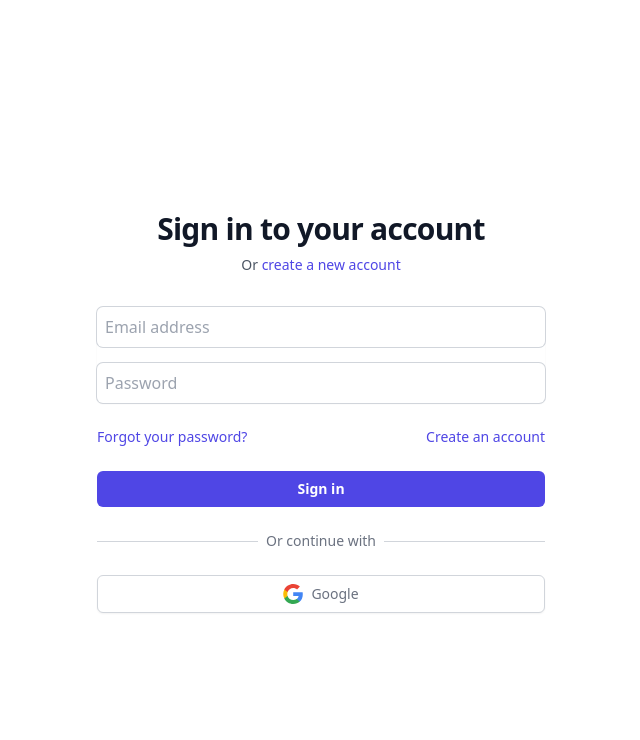
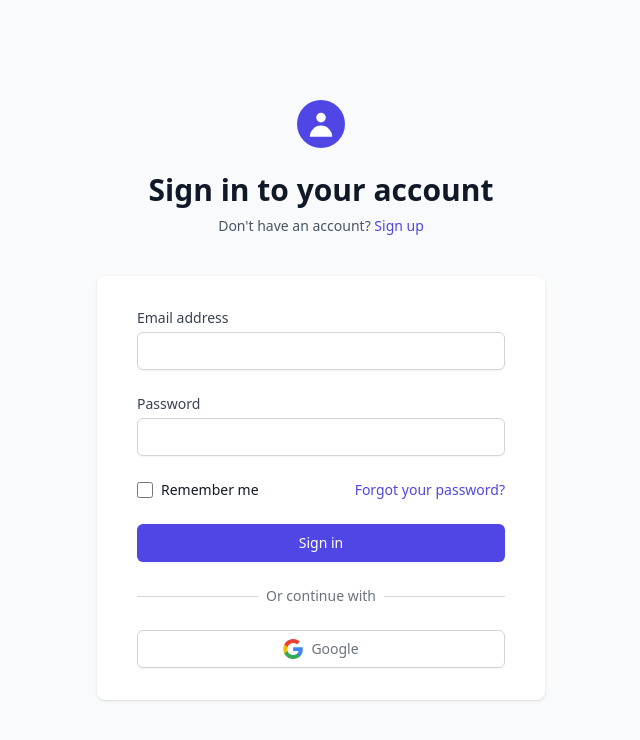
Before and after one commit to selen-nium/Costco-Co---Fluxion, a Next.js app in the folder fluxion/: page /auth/signin in a window 1280 px wide. Shown: the top 740 px of the page, without its empty margins (319-959 px from the left). Built offline with nearby package versions, Linux system fonts and the light colour scheme; no server answers.

Commit message:
reset pw fix

```diff
--- a/fluxion/app/auth/forgetpassword/page.tsx
+++ b/fluxion/app/auth/forgetpassword/page.tsx
@@ -62,7 +62,8 @@ export default function ForgotPassword() {
               <div className="ml-3">
                 <h3 className="text-sm font-medium text-green-800">Success!</h3>
                 <div className="mt-2 text-sm text-green-700">
-                  <p>We've sent a password reset link to your email address. Please check your inbox.</p>
+                  <p>We've sent a password reset link to your email address. Please check your inbox. </p>
+                  <p>The email may take around 3 minutes to send.</p>
                 </div>
                 <div className="mt-4">
                   <Link href="/auth/signin" className="text-sm font-medium text-green-800 hover:text-green-700">
--- a/fluxion/app/auth/resetpassword/page.tsx
+++ b/fluxion/app/auth/reset-password/page.tsx
@@ -15,33 +15,46 @@ export default function ResetPassword() {
   const router = useRouter();
 
   // Check for access token in the URL hash
+  // In your ResetPassword component's useEffect
   useEffect(() => {
     const checkHash = async () => {
+      // Only run in browser environment
+      if (typeof window === 'undefined') return;
+
       // Check for hash parameters
-      const hashParams = new URLSearchParams(window.location.hash.substring(1));
-      const accessToken = hashParams.get('access_token');
-      const type = hashParams.get('type');
+      const hash = window.location.hash;
+      if (!hash) {
+        setError('No reset token found. Please request a new password reset link.');
+        return;
+      }
 
-      if (accessToken && type === 'recovery') {
-        // Set session with the access token
-        const { error } = await supabase.auth.setSession({
-          access_token: accessToken,
-          refresh_token: '',
-        });
+      try {
+        // Parse the hash parameters
+        const hashParams = new URLSearchParams(hash.substring(1));
+        const accessToken = hashParams.get('access_token');
+        const type = hashParams.get('type');
 
-        if (error) {
-          console.error('Error setting session:', error);
-          setError('Invalid or expired reset link. Please request a new one.');
+        if (accessToken && type === 'recovery') {
+          console.log("Found recovery token");
+          // Don't try to set session yet, just mark the hash as valid
+          setValidHash(true);
+          // Store the token for later use
+          setResetToken(accessToken);
         } else {
-          setValidHash(true);
+          console.log("Missing or invalid token parameters:", { accessToken, type });
+          setError('Invalid reset link. Please request a new password reset link.');
         }
-      } else if (!accessToken) {
-        setError('No reset token found. Please request a new password reset link.');
+      } catch (err) {
+        console.error("Error processing reset link:", err);
+        setError('Error processing reset link. Please request a new one.');
       }
     };
 
     checkHash();
   }, []);
+
+  // Add a state to store the token
+  const [resetToken, setResetToken] = useState<string | null>(null);
 
   const handleSubmit = async (e: FormEvent) => {
     e.preventDefault();
@@ -57,26 +70,37 @@ export default function ResetPassword() {
       return;
     }
 
+    if (!resetToken) {
+      setError("Reset token is missing. Please try again with a new reset link.");
+      return;
+    }
+
     setLoading(true);
     setError("");
 
     try {
-      // Update password using Supabase Auth
-      const { error } = await supabase.auth.updateUser({
-        password,
-      });
+      console.log("Updating password with token...");
+
+      // Update password using token directly
+      const { error } = await supabase.auth.updateUser(
+        { password },
+        { accessToken: resetToken }
+      );
 
       if (error) {
+        console.error("Error updating password:", error);
         throw error;
       }
 
+      console.log("Password updated successfully");
       setSuccess(true);
 
       // Redirect to sign-in page after a delay
       setTimeout(() => {
-        router.push('/auth/signin?reset=true');
+        window.location.href = '/auth/signin?reset=true';
       }, 3000);
     } catch (err: any) {
+      console.error("Password reset failed:", err);
       setError(err.message || 'Failed to reset password');
     } finally {
       setLoading(false);
--- a/fluxion/app/auth/signin/page.tsx
+++ b/fluxion/app/auth/signin/page.tsx
@@ -1,7 +1,7 @@
 "use client";
 
 import { useState, FormEvent } from "react";
-import { useRouter, useSearchParams } from "next/navigation";
+import { useRouter } from "next/navigation";
 import Link from "next/link";
 import { useAuth } from "@/lib/auth-context";
 import { supabase } from "@/lib/supabase";
@@ -11,100 +11,114 @@ export default function SignIn() {
   const [password, setPassword] = useState("");
   const [error, setError] = useState("");
   const [loading, setLoading] = useState(false);
+  const [verificationMessage, setVerificationMessage] = useState("");
   const router = useRouter();
-  const searchParams = useSearchParams();
   const { signIn } = useAuth();
-
-  // Check for success messages from other flows
-  const registered = searchParams?.get("registered");
-  const reset = searchParams?.get("reset");
 
   const handleSubmit = async (e: FormEvent) => {
     e.preventDefault();
+
+    // Reset states
     setError("");
-    setLoading(true);
+    setVerificationMessage("");
 
-    // Validate input
+    // Validation
     if (!email || !password) {
-      setError("Please enter both email and password");
-      setLoading(false);
+      setError("Email and password are required");
       return;
     }
 
+    // Email validation
+    const emailRegex = /^[^\s@]+@[^\s@]+\.[^\s@]+$/;
+    if (!emailRegex.test(email)) {
+      setError("Please enter a valid email address");
+      return;
+    }
+
+    setLoading(true);
+
     try {
-      console.log("Attempting sign in...");
-      const result = await signIn(email, password);
-      console.log("Sign in result:", result);
+      const { data, error } = await supabase.auth.signInWithPassword({
+        email,
+        password
+      });
 
-      if (result.error) {
-        setError(result.error.message || "Invalid email or password");
-        console.log("Sign in error:", result.error);
-      } else if (result.success) {
-        console.log("Sign in successful, redirecting...");
-        setTimeout(() => {
+      // Check for specific error types
+      if (error) {
+        if (error.message.includes("Email not confirmed") ||
+            error.message.includes("not confirmed") ||
+            error.message.toLowerCase().includes("verification")) {
+          // Email not verified error
+          setVerificationMessage("Please verify your email address before signing in. Check your inbox for a verification link.");
+        } else {
+          // Other authentication errors
+          setError(error.message || "Invalid login credentials");
+        }
+      } else if (data.user) {
+        // Successful login
         router.push('/dashboard');
-        }, 100);
-      }
-      else {
-        console.log("No success or error returned");
       }
     } catch (err) {
-      console.error("Sign in exception:", err);
-      setError("An unexpected error occurred");
+      setError('An unexpected error occurred');
+      console.error(err);
+    } finally {
+      setLoading(false);
+    }
+  };
+
+  // Function to resend verification email
+  const resendVerificationEmail = async () => {
+    if (!email) {
+      setError("Please enter your email address first");
+      return;
+    }
+
+    setLoading(true);
+
+    try {
+      const { error } = await supabase.auth.resend({
+        type: 'signup',
+        email: email
+      });
+
+      if (error) {
+        setError(error.message);
+      } else {
+        setVerificationMessage("Verification email resent! Please check your inbox.");
+      }
+    } catch (err) {
+      setError('Failed to resend verification email');
+      console.error(err);
+    } finally {
+      setLoading(false);
     }
   };
 
   return (
-    <div className="flex min-h-screen flex-col items-center justify-center py-12 px-4 sm:px-6 lg:px-8">
-      <div className="w-full max-w-md space-y-8">
-        <div>
-          <h2 className="mt-6 text-center text-3xl font-bold tracking-tight text-gray-900">
+    <div className="min-h-screen bg-gray-50 flex flex-col justify-center py-12 sm:px-6 lg:px-8">
+      <div className="sm:mx-auto sm:w-full sm:max-w-md">
+        <div className="flex justify-center">
+          {/* You can replace this with your logo */}
+          <div className="h-12 w-12 rounded-full bg-indigo-600 flex items-center justify-center">
+            <svg xmlns="http://www.w3.org/2000/svg" className="h-8 w-8 text-white" viewBox="0 0 20 20" fill="currentColor">
+              <path fillRule="evenodd" d="M10 9a3 3 0 100-6 3 3 0 000 6zm-7 9a7 7 0 1114 0H3z" clipRule="evenodd" />
+            </svg>
+          </div>
+        </div>
+        <h2 className="mt-6 text-center text-3xl font-extrabold text-gray-900">
           Sign in to your account
         </h2>
         <p className="mt-2 text-center text-sm text-gray-600">
-            Or{' '}
+          Don't have an account?{' '}
           <Link href="/auth/signup" className="font-medium text-indigo-600 hover:text-indigo-500">
-              create a new account
+            Sign up
           </Link>
         </p>
       </div>
 
-        {/* Success messages */}
-        {registered && (
-          <div className="rounded-md bg-green-50 p-4">
-            <div className="flex">
-              <div className="flex-shrink-0">
-                <svg className="h-5 w-5 text-green-400" xmlns="http://www.w3.org/2000/svg" viewBox="0 0 20 20" fill="currentColor">
-                  <path fillRule="evenodd" d="M10 18a8 8 0 100-16 8 8 0 000 16zm3.707-9.293a1 1 0 00-1.414-1.414L9 10.586 7.707 9.293a1 1 0 00-1.414 1.414l2 2a1 1 0 001.414 0l4-4z" clipRule="evenodd" />
-                </svg>
-              </div>
-              <div className="ml-3">
-                <p className="text-sm font-medium text-green-800">
-                  Account created successfully! Please sign in.
-                </p>
-              </div>
-            </div>
-          </div>
-        )}
-
-        {reset && (
-          <div className="rounded-md bg-green-50 p-4">
-            <div className="flex">
-              <div className="flex-shrink-0">
-                <svg className="h-5 w-5 text-green-400" xmlns="http://www.w3.org/2000/svg" viewBox="0 0 20 20" fill="currentColor">
-                  <path fillRule="evenodd" d="M10 18a8 8 0 100-16 8 8 0 000 16zm3.707-9.293a1 1 0 00-1.414-1.414L9 10.586 7.707 9.293a1 1 0 00-1.414 1.414l2 2a1 1 0 001.414 0l4-4z" clipRule="evenodd" />
-                </svg>
-              </div>
-              <div className="ml-3">
-                <p className="text-sm font-medium text-green-800">
-                  Password has been reset successfully! Please sign in with your new password.
-                </p>
-              </div>
-            </div>
-          </div>
-        )}
-
-        <form className="mt-8 space-y-6" onSubmit={handleSubmit}>
+      <div className="mt-8 sm:mx-auto sm:w-full sm:max-w-md">
+        <div className="bg-white py-8 px-4 shadow sm:rounded-lg sm:px-10">
+          <form className="space-y-6" onSubmit={handleSubmit}>
             {error && (
               <div className="rounded-md bg-red-50 p-4">
                 <div className="flex">
@@ -122,51 +136,84 @@ export default function SignIn() {
               </div>
             )}
 
-          <div className="space-y-4 rounded-md shadow-sm">
+            {verificationMessage && (
+              <div className="rounded-md bg-yellow-50 p-4">
+                <div className="flex">
+                  <div className="flex-shrink-0">
+                    <svg className="h-5 w-5 text-yellow-400" xmlns="http://www.w3.org/2000/svg" viewBox="0 0 20 20" fill="currentColor">
+                      <path fillRule="evenodd" d="M8.257 3.099c.765-1.36 2.722-1.36 3.486 0l5.58 9.92c.75 1.334-.213 2.98-1.742 2.98H4.42c-1.53 0-2.493-1.646-1.743-2.98l5.58-9.92zM11 13a1 1 0 11-2 0 1 1 0 012 0zm-1-8a1 1 0 00-1 1v3a1 1 0 002 0V6a1 1 0 00-1-1z" clipRule="evenodd" />
+                    </svg>
+                  </div>
+                  <div className="ml-3">
+                    <p className="text-sm font-medium text-yellow-800">
+                      {verificationMessage}
+                    </p>
+                    <div className="mt-2">
+                      <button
+                        type="button"
+                        onClick={resendVerificationEmail}
+                        className="text-sm font-medium text-yellow-800 underline cursor-pointer"
+                      >
+                        Resend verification email
+                      </button>
+                    </div>
+                  </div>
+                </div>
+              </div>
+            )}
+
             <div>
-              <label htmlFor="email" className="sr-only">
+              <label htmlFor="email" className="block text-sm font-medium text-gray-700">
                 Email address
               </label>
+              <div className="mt-1">
                 <input
                   id="email"
                   name="email"
                   type="email"
                   autoComplete="email"
                   required
-                className="relative block w-full rounded-md border-0 p-2 text-gray-900 ring-1 ring-gray-300 placeholder:text-gray-400 focus:ring-2 focus:ring-indigo-600"
-                placeholder="Email address"
                   value={email}
                   onChange={(e) => setEmail(e.target.value)}
+                  className="appearance-none block w-full px-3 py-2 border border-gray-300 rounded-md shadow-sm placeholder-gray-400 focus:outline-none focus:ring-indigo-500 focus:border-indigo-500 sm:text-sm"
                 />
+              </div>
             </div>
 
             <div>
-              <label htmlFor="password" className="sr-only">
+              <label htmlFor="password" className="block text-sm font-medium text-gray-700">
                 Password
               </label>
+              <div className="mt-1">
                 <input
                   id="password"
                   name="password"
                   type="password"
                   autoComplete="current-password"
                   required
-                className="relative block w-full rounded-md border-0 p-2 text-gray-900 ring-1 ring-gray-300 placeholder:text-gray-400 focus:ring-2 focus:ring-indigo-600"
-                placeholder="Password"
                   value={password}
                   onChange={(e) => setPassword(e.target.value)}
+                  className="appearance-none block w-full px-3 py-2 border border-gray-300 rounded-md shadow-sm placeholder-gray-400 focus:outline-none focus:ring-indigo-500 focus:border-indigo-500 sm:text-sm"
                 />
               </div>
             </div>
 
             <div className="flex items-center justify-between">
+              <div className="flex items-center">
+                <input
+                  id="remember-me"
+                  name="remember-me"
+                  type="checkbox"
+                  className="h-4 w-4 text-indigo-600 focus:ring-indigo-500 border-gray-300 rounded"
+                />
+                <label htmlFor="remember-me" className="ml-2 block text-sm text-gray-900">
+                  Remember me
+                </label>
+              </div>
+
               <div className="text-sm">
-              <Link href="/auth/forgot-password" className="text-indigo-600 hover:text-indigo-500">
+                <Link href="/auth/forgetpassword" className="font-medium text-indigo-600 hover:text-indigo-500">
                   Forgot your password?
-              </Link>
-            </div>
-            <div className="text-sm">
-              <Link href="/auth/signup" className="text-indigo-600 hover:text-indigo-500">
-                Create an account
                 </Link>
               </div>
             </div>
@@ -175,12 +222,14 @@ export default function SignIn() {
               <button
                 type="submit"
                 disabled={loading}
-              className="group relative flex w-full justify-center rounded-md bg-indigo-600 px-3 py-2 text-sm font-semibold text-white hover:bg-indigo-500 focus-visible:outline focus-visible:outline-2 focus-visible:outline-offset-2 focus-visible:outline-indigo-600 disabled:bg-indigo-400"
+                className="w-full flex justify-center py-2 px-4 border border-transparent rounded-md shadow-sm text-sm font-medium text-white bg-indigo-600 hover:bg-indigo-700 focus:outline-none focus:ring-2 focus:ring-offset-2 focus:ring-indigo-500 disabled:bg-indigo-400 disabled:cursor-not-allowed"
               >
                 {loading ? 'Signing in...' : 'Sign in'}
               </button>
             </div>
+          </form>
 
+          <div className="mt-6">
             <div className="relative">
               <div className="absolute inset-0 flex items-center">
                 <div className="w-full border-t border-gray-300" />
@@ -192,7 +241,7 @@ export default function SignIn() {
               </div>
             </div>
 
-          <div>
+            <div className="mt-6">
               <button
                 type="button"
                 className="w-full flex justify-center py-2 px-4 border border-gray-300 rounded-md shadow-sm bg-white text-sm font-medium text-gray-500 hover:bg-gray-50"
@@ -216,7 +265,8 @@ export default function SignIn() {
                 Google
               </button>
             </div>
-        </form>
+          </div>
+        </div>
       </div>
     </div>
   );
--- a/fluxion/lib/auth-context.tsx
+++ b/fluxion/lib/auth-context.tsx
@@ -121,7 +121,6 @@ export function AuthProvider({ children }: { children: React.ReactNode }) {
       });
 
       if (error) throw error;
-
       return { error: null, success: true };
     } catch (error) {
       console.error("Error resetting password:", error);
```
Lines whose indentation alone changed are shown as unchanged.
